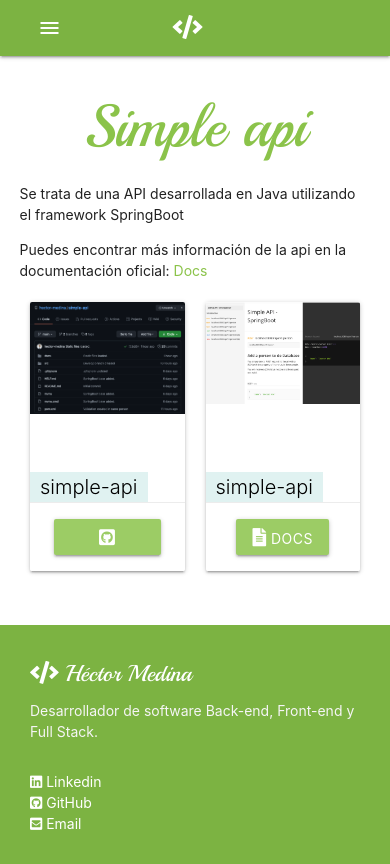
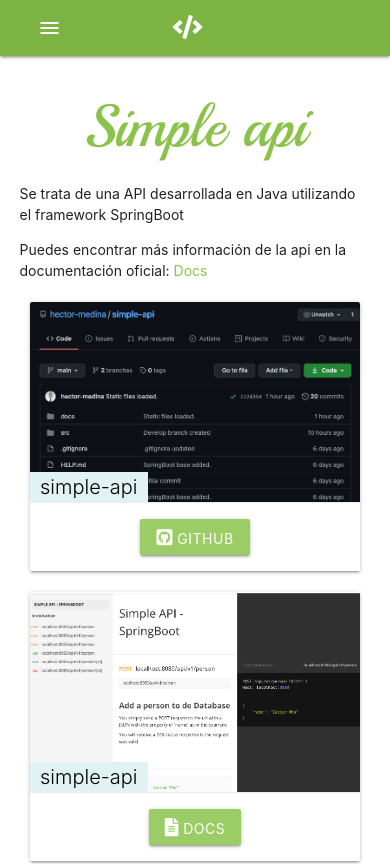
Before and after one commit to hector-medina/simple-api, a plain HTML site: page docs/index.html in a window 390 px wide. Shown: the top 864 px of the page. Drawn offline with nearby package versions, Linux system fonts and the light colour scheme.

Commit message:
Card with responsive added.

```diff
--- a/docs/index.html
+++ b/docs/index.html
@@ -72,7 +72,7 @@
       </p>
 
       <div class="row">
-        <div class="col s6">
+        <div class="col s12 m6">
             <div class="card hoverable">
                 <div class="card-image">
                   <img src="images/simple-api-github.png">
@@ -84,7 +84,7 @@
                  </div>
             </div>
         </div>
-        <div class="col s6">
+        <div class="col s12 m6">
             <div class="card hoverable">
                 <div class="card-image">
                   <img src="images/simple-api-doc.png">
```
